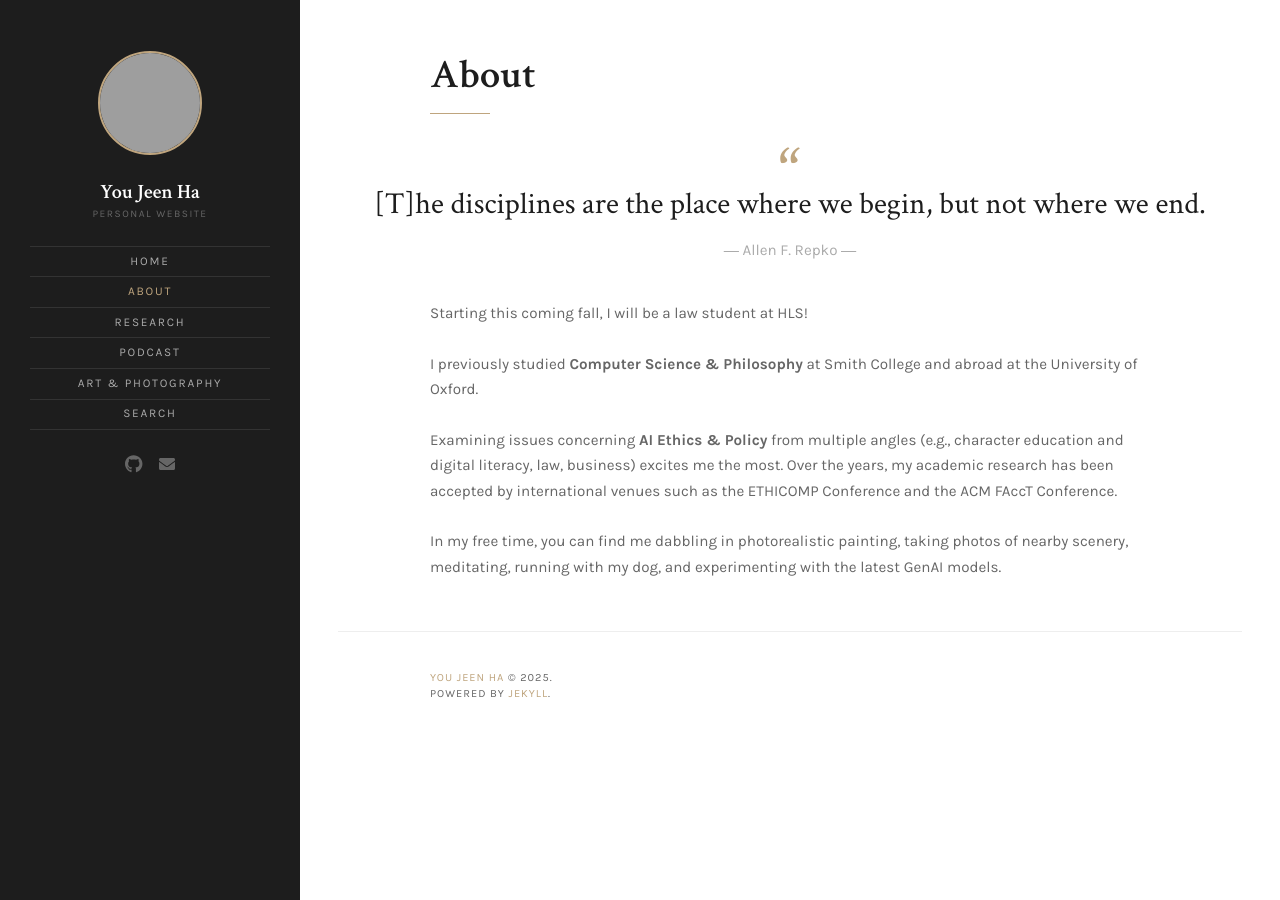
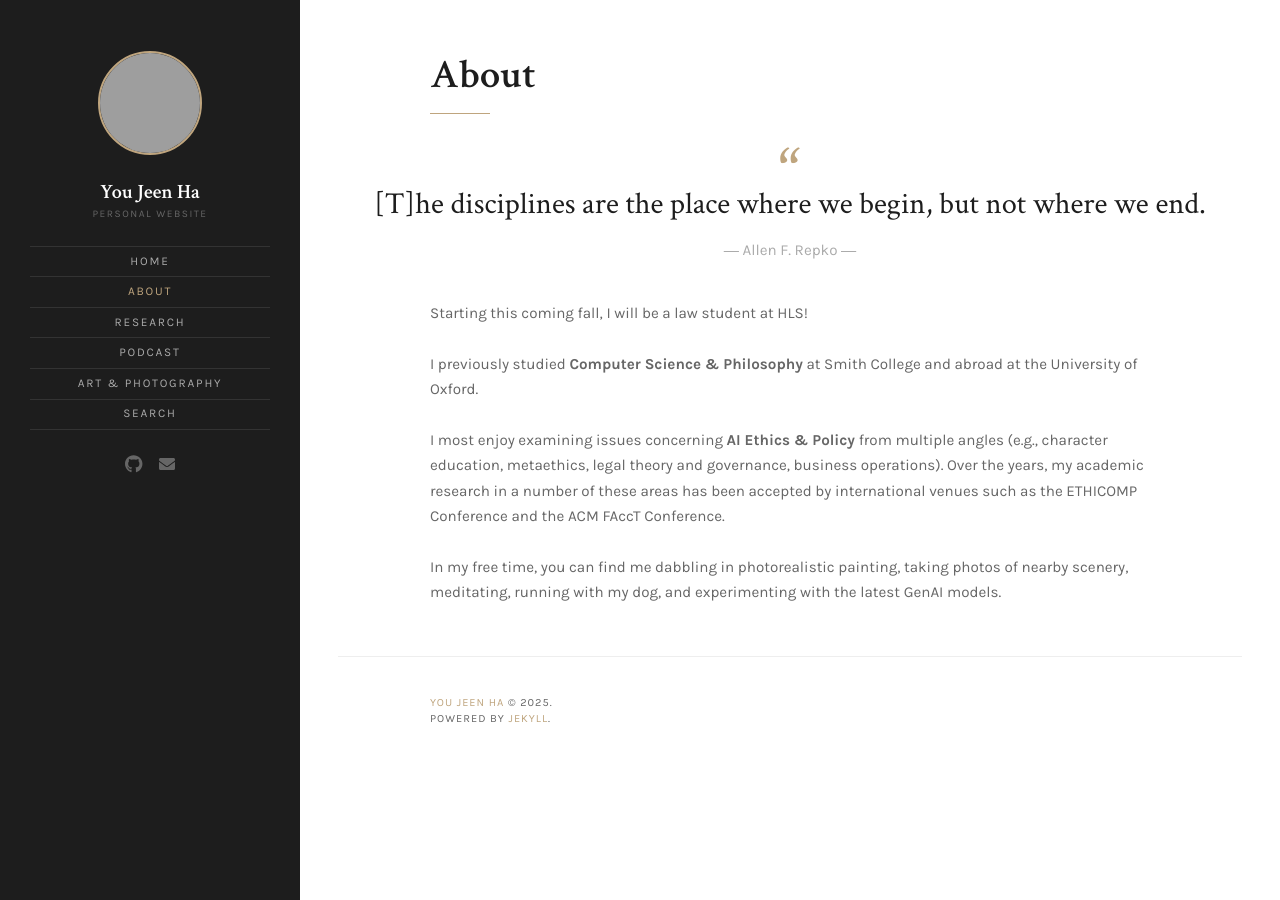
Before and after one commit to hyoujeen/hyoujeen.github.io, a Jekyll site: the page built from about.md, in a window 1280 px wide, cut to the strip 0-900 px from the top of the page. Built offline with Jekyll 4.4.1, drawn with Linux system fonts in a browser that asks for light colours; grey boxes are pictures that could not be loaded.

Commit message:
Update about.md

```diff
--- a/about.md
+++ b/about.md
@@ -9,6 +9,6 @@ Starting this coming fall, I will be a law student at HLS!
 
 I previously studied **Computer Science & Philosophy** at Smith College and abroad at the University of Oxford.
 
-Examining issues concerning **AI Ethics & Policy** from multiple angles (e.g., character education and digital literacy, law, business) excites me the most. Over the years, my academic research has been accepted by international venues such as the ETHICOMP Conference and the ACM FAccT Conference.
+I most enjoy examining issues concerning **AI Ethics & Policy** from multiple angles (e.g., character education, metaethics, legal theory and governance, business operations). Over the years, my academic research in a number of these areas has been accepted by international venues such as the ETHICOMP Conference and the ACM FAccT Conference.
 
 In my free time, you can find me dabbling in photorealistic painting, taking photos of nearby scenery, meditating, running with my dog, and experimenting with the latest GenAI models.
```
